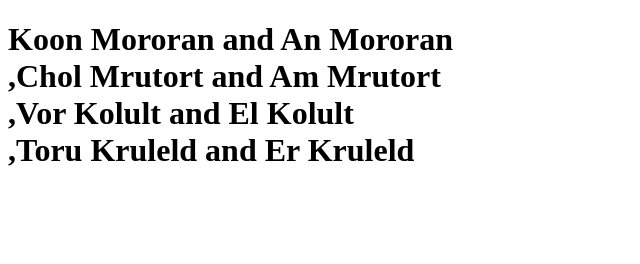
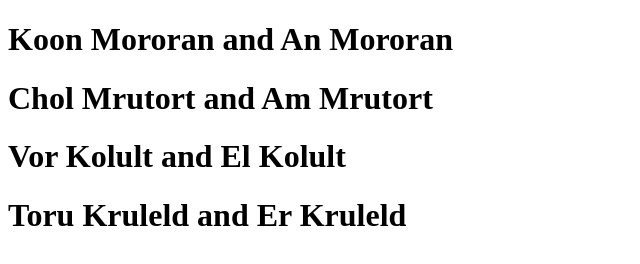
Before and after one commit to shadish/story-engine, a website: page models/test.html in a window 1280 px wide. Shown: the whole page, without its empty margins (0-640 px from the left). Drawn offline with Linux system fonts and the light colour scheme.

```diff
--- a/models/races.js
+++ b/models/races.js
@@ -30,7 +30,7 @@
 			+ garg.femaleNames.prefixConsonants[i]
 			+ garg.femaleNames.prefixSyllables[i]
 			+ ' '
-			+ sur + '<br>'
+			+ sur
 
 		results.push(rando)
 	}
--- a/models/test.html
+++ b/models/test.html
@@ -6,7 +6,10 @@
 	<script type="text/javascript" src="./races.js"></script>
 	<script type="text/javascript">
 		console.log("output sample")
-		document.write('<h1>' + generateGarg() + '</h1>')
+		const gargs = generateGarg()
+		gargs.forEach(garg => {
+			document.write('<h1>' + garg + '</h1>')
+		})
 	</script>
 </head>
 
```
